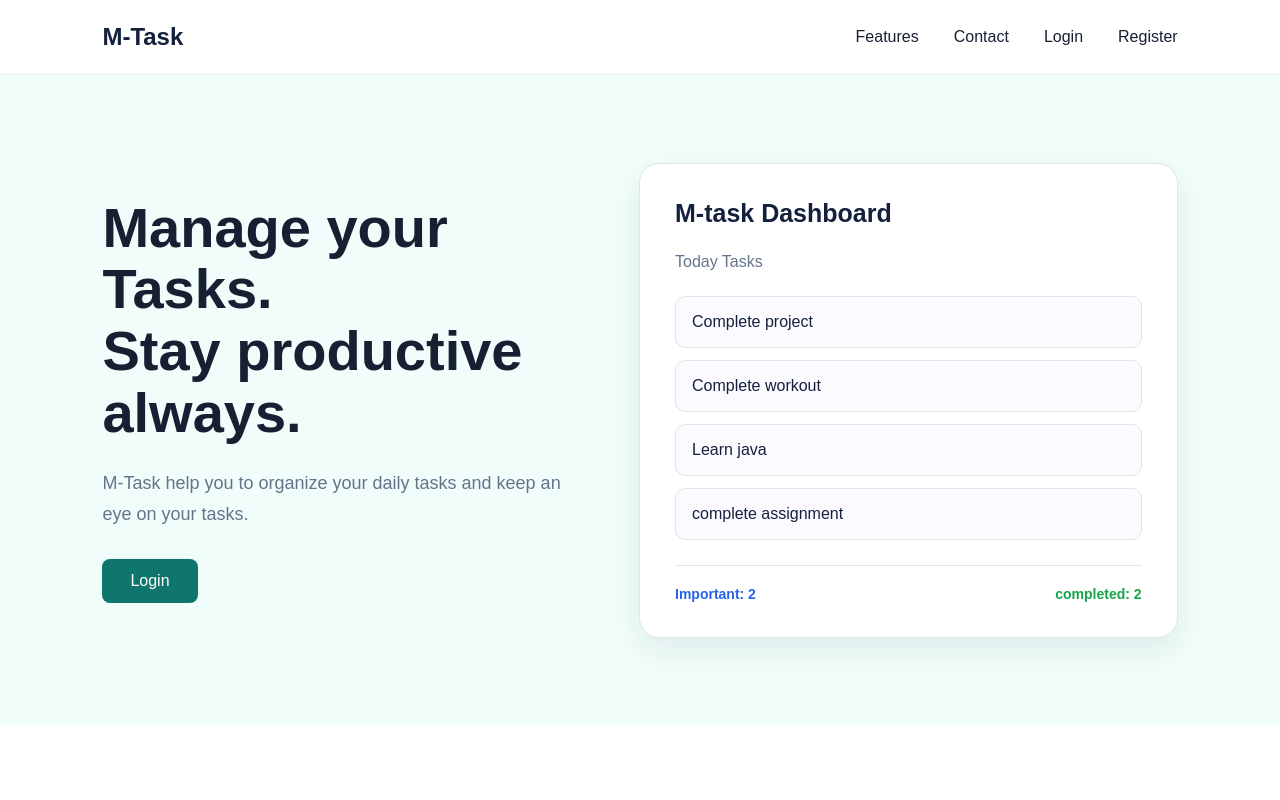
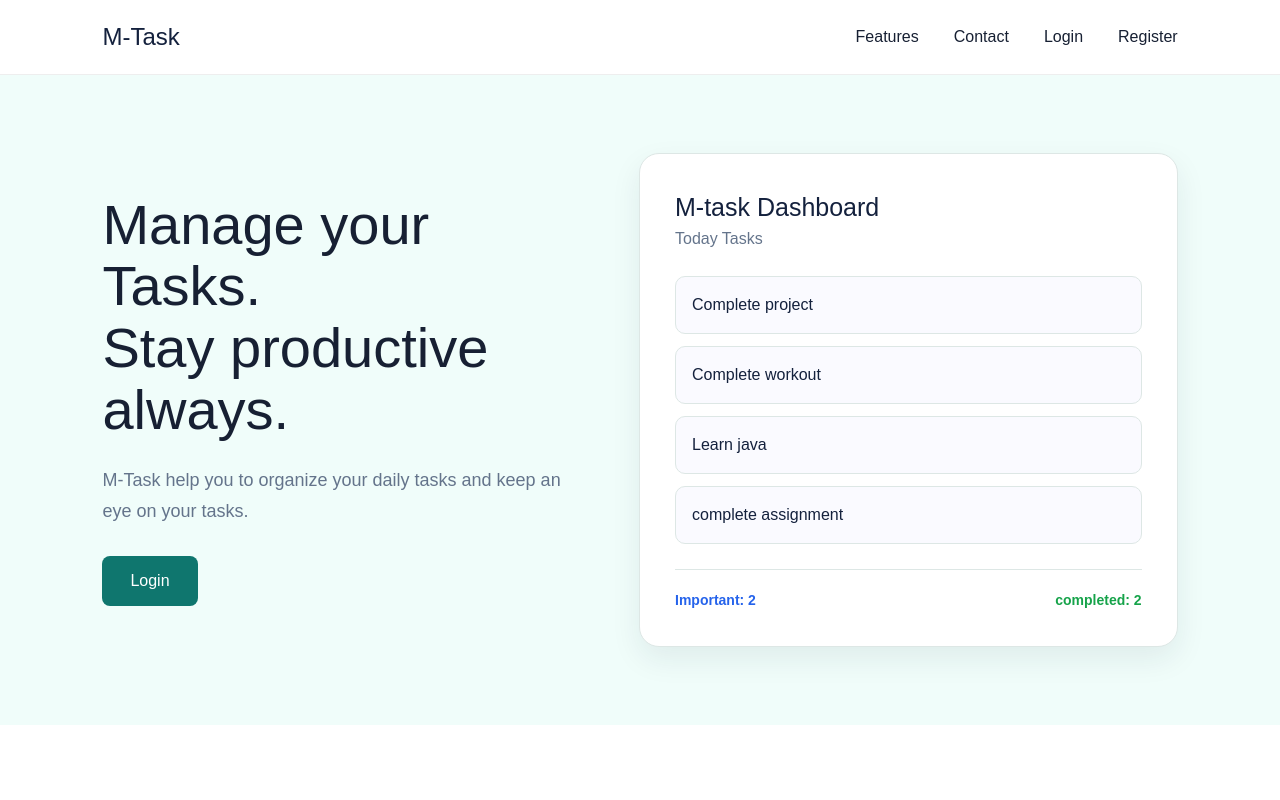
Before and after one commit to mrhariharancr7-cloud/m-task, a React app in the folder frontend/: page / in a window 1280 px wide. Shown: the top 800 px of the page. Built offline with nearby package versions, Linux system fonts and the light colour scheme; the HTML template or start-up script is replaced by a standard one.

Commit message:
added tailwind settings

```diff
--- a/frontend/package.json
+++ b/frontend/package.json
@@ -10,9 +10,11 @@
     "preview": "vite preview"
   },
   "dependencies": {
+    "@tailwindcss/vite": "^4.3.3",
     "react": "^19.2.8",
     "react-dom": "^19.2.8",
-    "react-router-dom": "^7.18.2"
+    "react-router-dom": "^7.18.2",
+    "tailwindcss": "^4.3.3"
   },
   "devDependencies": {
     "@eslint/js": "^10.0.1",
--- a/frontend/src/index.css
+++ b/frontend/src/index.css
@@ -1,3 +1,5 @@
+@import "tailwindcss";
+
 * {
     box-sizing: border-box;
 }
--- a/frontend/vite.config.js
+++ b/frontend/vite.config.js
@@ -1,7 +1,8 @@
 import react from '@vitejs/plugin-react'
+import tailwindcss from '@tailwindcss/vite'
 import { defineConfig } from 'vite'
 
 // https://vite.dev/config/
 export default defineConfig({
-  plugins: [react()],
+  plugins: [react(), tailwindcss()],
 })
```
Also changed, not shown: 1 other file (tests, documents, lock files or other folders).
